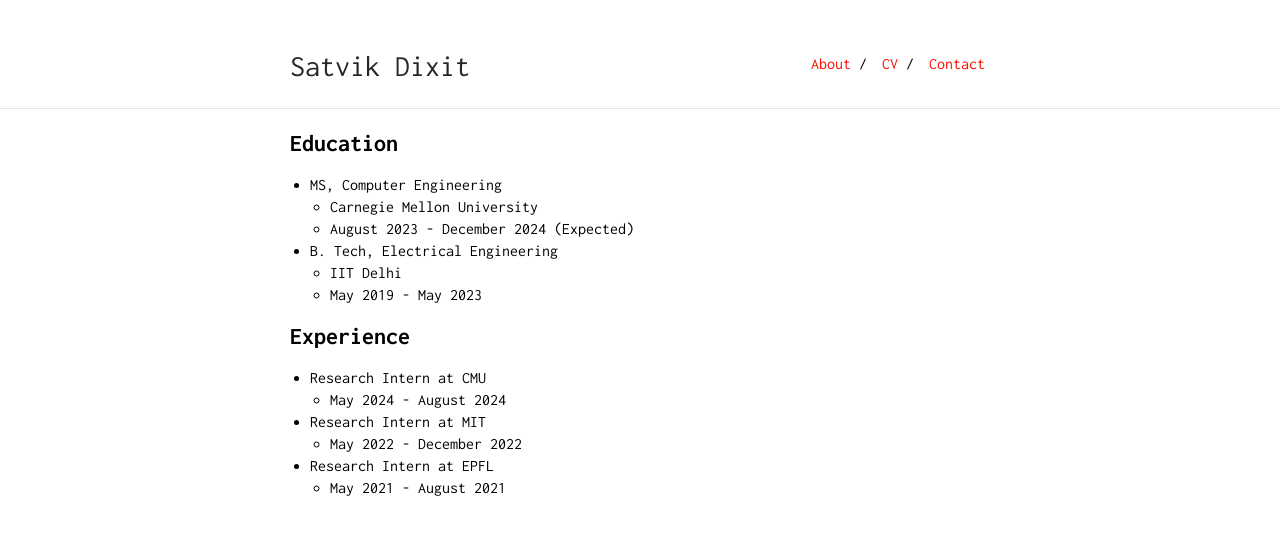
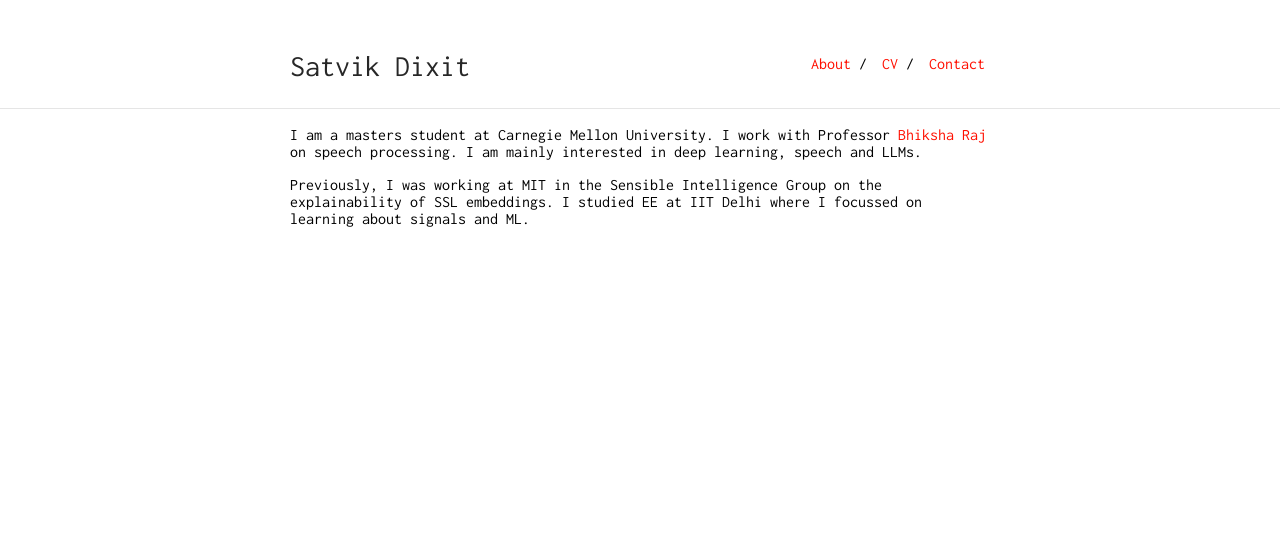
Before and after one commit to satvik-dixit/satvik-dixit.github.io, a Jekyll site: the page built from index.md, in a window 1280 px wide. Shown: the top 535 px of the page. Built offline with Jekyll 4.4.1, drawn with Linux system fonts in a browser that asks for light colours.

Commit message:
Update index.md

```diff
--- a/index.md
+++ b/index.md
@@ -2,20 +2,6 @@
 layout: default
 ---
 
-## Education
+I am a masters student at Carnegie Mellon University. I work with Professor [Bhiksha Raj](https://cmu-mlsp.github.io/team/bhiksha_raj) on speech processing. I am mainly interested in deep learning, speech and LLMs.
 
-- MS, Computer Engineering
-  - Carnegie Mellon University
-  - August 2023 - December 2024 (Expected)
-- B. Tech, Electrical Engineering
-  - IIT Delhi
-  - May 2019 - May 2023
-
-## Experience
-
-- Research Intern at CMU
-  - May 2024 - August 2024
-- Research Intern at MIT
-  - May 2022 - December 2022
-- Research Intern at EPFL
-  - May 2021 - August 2021
+Previously, I was working at MIT in the Sensible Intelligence Group on the explainability of SSL embeddings. I studied EE at IIT Delhi where I focussed on learning about signals and ML.
```
